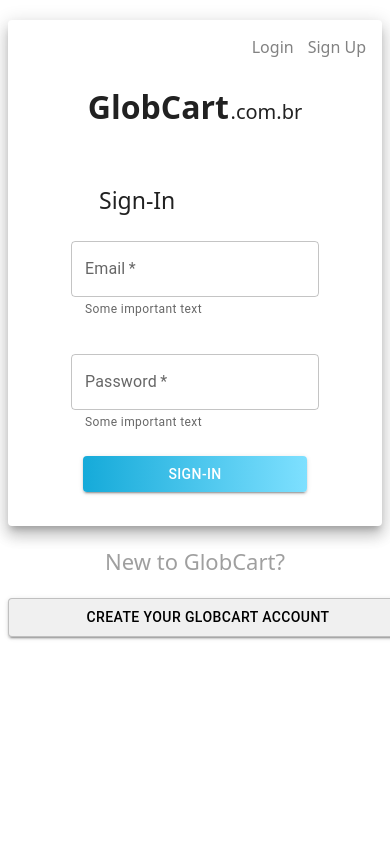
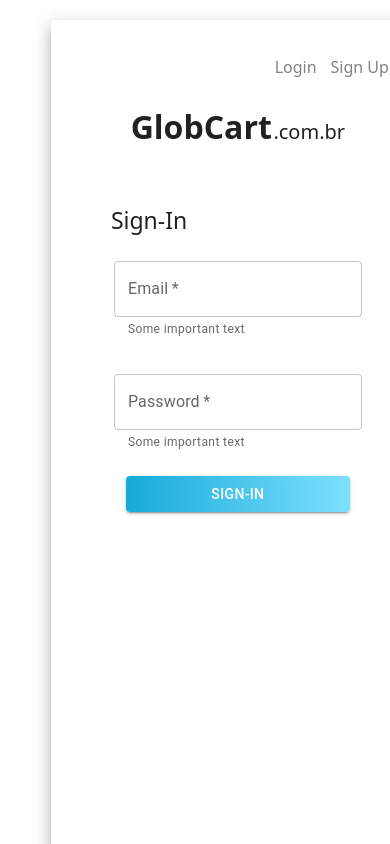
Before and after one commit to En1gma09/globcart-app, a React (Vite) app: page / in a window 390 px wide. Shown: the top 844 px of the page. Built offline with nearby package versions, Linux system fonts and the light colour scheme.

Commit message:
added some media queries

```diff
--- a/src/pages/Login/login.css
+++ b/src/pages/Login/login.css
@@ -101,7 +101,6 @@
 .signInBtn {
     width: 100% !important;
     background: linear-gradient(268.88deg, #7EE0FF 0%, #15AAD9 100%) !important;
-    /* box-shadow: 0px 15px 20px rgba(32, 175, 221, 0.34) !important; */
     border-radius: 5px;
 }
 
@@ -119,3 +118,172 @@
     color: black !important;
     border: 1px solid rgba(0, 0, 0, 0.2) !important;
 }
+
+@media screen and (max-width: 1440px) {
+    body {
+        position: relative;
+        left: 11%;
+    }
+
+    .paperStyle {
+        padding: 20px;
+        height: 75vh;
+        max-width: 310px;
+        margin: 20px auto;
+    }
+    .formTitleSpan {
+        display: flex;
+        position: relative;
+        right: 51px;
+        font-size: 23px;
+        font-family: system-ui;
+        font-weight: 500;
+        white-space: nowrap;
+
+    }
+    .signUpBtn {
+        width: 345px !important;
+        margin-top: 22px !important;
+        background: rgba(196, 196, 196, 0.25) !important;
+        color: black !important;
+        border: 1px solid rgba(0, 0, 0, 0.2) !important;
+    }
+}
+
+@media screen and (max-width: 1024px) {
+    .paperStyle {
+        padding: 20px;
+        height: 75vh;
+        max-width: 310px;
+        margin: 20px auto;
+    }
+    .formTitleSpan {
+        display: flex;
+        position: relative;
+        right: 51px;
+        font-size: 23px;
+        font-family: system-ui;
+        font-weight: 500;
+        white-space: nowrap;
+
+    }
+    .signUpBtn {
+        width: 345px !important;
+        margin-top: 22px !important;
+        background: rgba(196, 196, 196, 0.25) !important;
+        color: black !important;
+        border: 1px solid rgba(0, 0, 0, 0.2) !important;
+    }
+}
+
+@media screen and (max-width: 768px) and (max-height: 650px) {
+    .paperStyle {
+        padding: 20px;
+        height: 78vh;
+        max-width: 40%;
+        margin: 20px auto;
+    }
+    .formTitleSpan {
+        display: flex;
+        right: 0;
+        font-size: 23px;
+        font-family: system-ui;
+        font-weight: 500;
+        white-space: nowrap;
+
+    }
+    .signUpBtn {
+        width: 345px !important;
+        margin-top: 22px !important;
+        background: rgba(196, 196, 196, 0.25) !important;
+        color: black !important;
+        border: 1px solid rgba(0, 0, 0, 0.2) !important;
+    }
+}
+
+@media screen and (max-width: 660px) {
+    .paperStyle {
+        padding: 20px;
+        height: 102vh;
+        max-width: 400px;
+        margin: 20px auto;
+    }
+}
+
+@media screen and (max-width: 385px) {
+    .paperStyle {
+        padding: 20px;
+        height: 103vh;
+        max-width: 74%;
+        margin: 20px auto;
+    }
+    .formTitleSpan {
+        display: flex;
+        position: relative;
+        right: 74px;
+        font-size: 23px;
+        font-family: system-ui;
+        font-weight: 500;
+        white-space: nowrap;
+
+    }
+    .signUpBtn {
+        width: 305px !important;
+        margin-top: 22px !important;
+        background: rgba(196, 196, 196, 0.25) !important;
+        color: black !important;
+        border: 1px solid rgba(0, 0, 0, 0.2) !important;
+    }
+}
+
+@media screen and (max-width: 320px) {
+    .paperStyle {
+        padding: 20px;
+        height: 103vh;
+        max-width: 74%;
+        margin: 20px auto;
+    }
+    .formTitleSpan {
+        display: flex;
+        position: relative;
+        right: 74px;
+        font-size: 23px;
+        font-family: system-ui;
+        font-weight: 500;
+        white-space: nowrap;
+
+    }
+    .signInBtn {
+        position: relative !important;
+        right: 14px;
+        width: 86% !important;
+        background: linear-gradient(268.88deg, #7EE0FF 0%, #15AAD9 100%) !important;
+        border-radius: 5px;
+    }
+}
+
+@media screen and (max-width: 375px) and (max-height: 500px) {
+    .paperStyle {
+        padding: 20px;
+        height: 95vh;
+        max-width: 74%;
+        margin: 20px auto;
+    }
+    .formTitleSpan {
+        display: flex;
+        position: relative;
+        right: 74px;
+        font-size: 23px;
+        font-family: system-ui;
+        font-weight: 500;
+        white-space: nowrap;
+
+    }
+    .signUpBtn {
+        width: 260px !important;
+        margin-top: 22px !important;
+        background: rgba(196, 196, 196, 0.25) !important;
+        color: black !important;
+        border: 1px solid rgba(0, 0, 0, 0.2) !important;
+    }
+}
```
